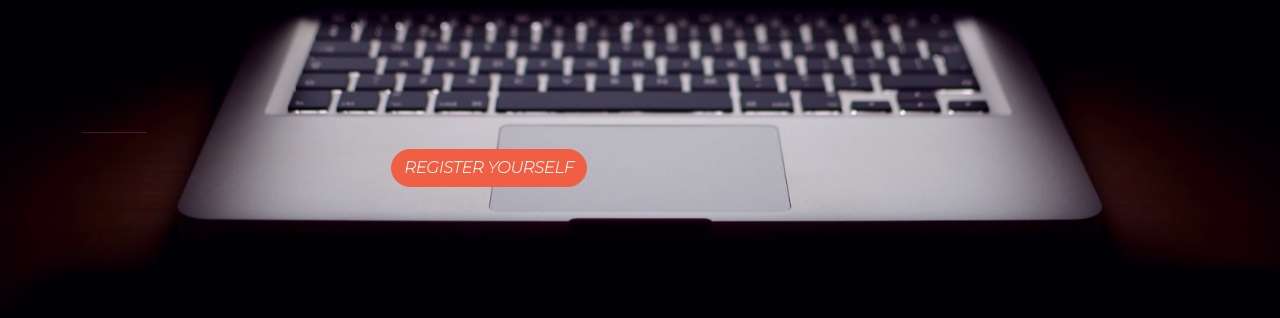
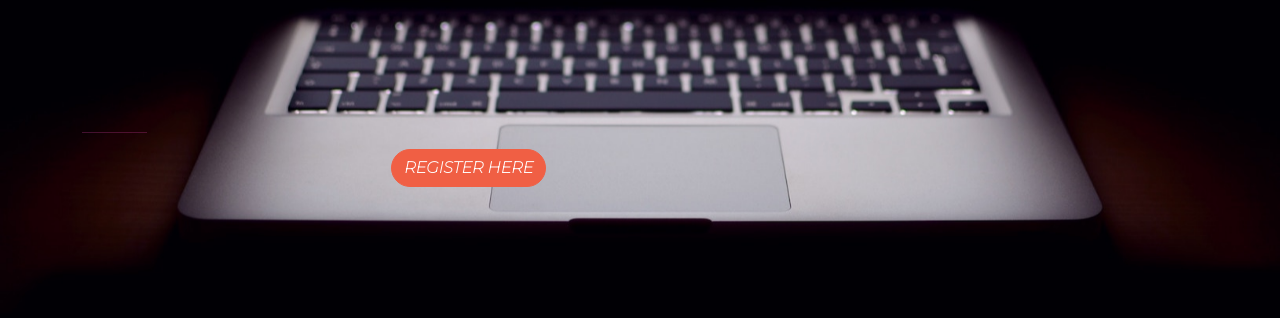
Before and after one commit to Mujtaba-Qureshii/background-generator, a plain HTML site: page index.html in a window 1280 px wide. Shown: the part 346-664 px from the top of the page. Drawn offline with nearby package versions, Linux system fonts and the light colour scheme.

Commit message:
Changing button text

```diff
--- a/index.html
+++ b/index.html
@@ -26,7 +26,7 @@
 			<div class="buffer"></div>
 			 <section class="text-center col-12">
 				<hr>
-					<a href="https://mailchi.mp/fc2b976fe605/iubdebatingsociety"><button class="btn btn-primary button-xl" >Register Yourself</button>
+					<a href="https://mailchi.mp/fc2b976fe605/iubdebatingsociety"><button class="btn btn-primary button-xl" >Register Here </button>
 				    </a>
 			</section>
 	    </div>
```
